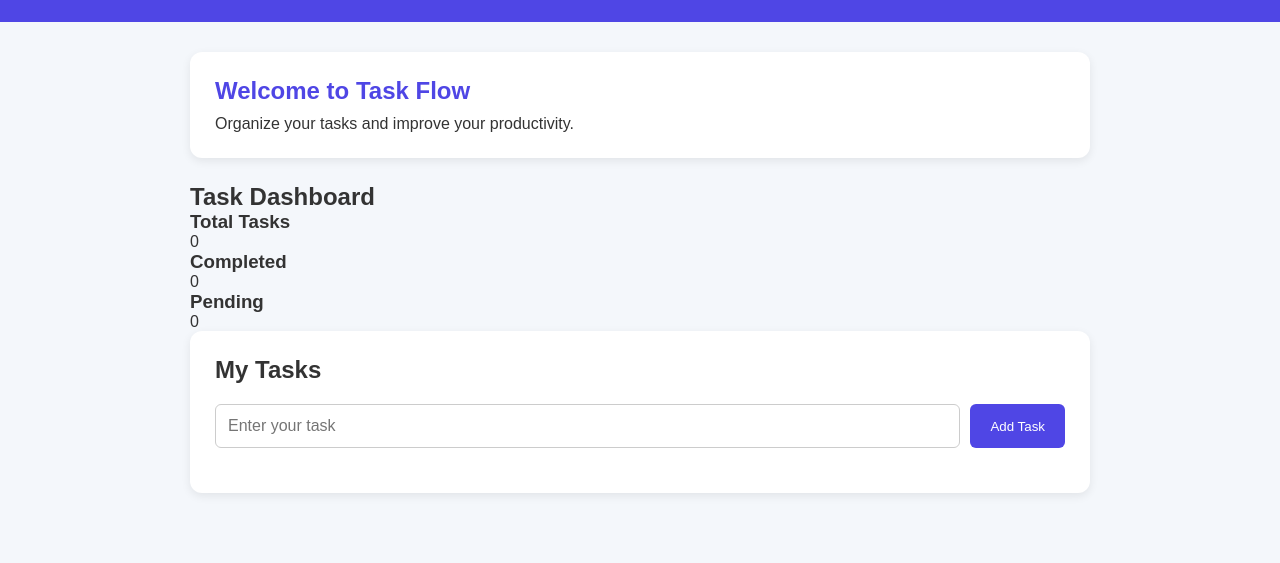
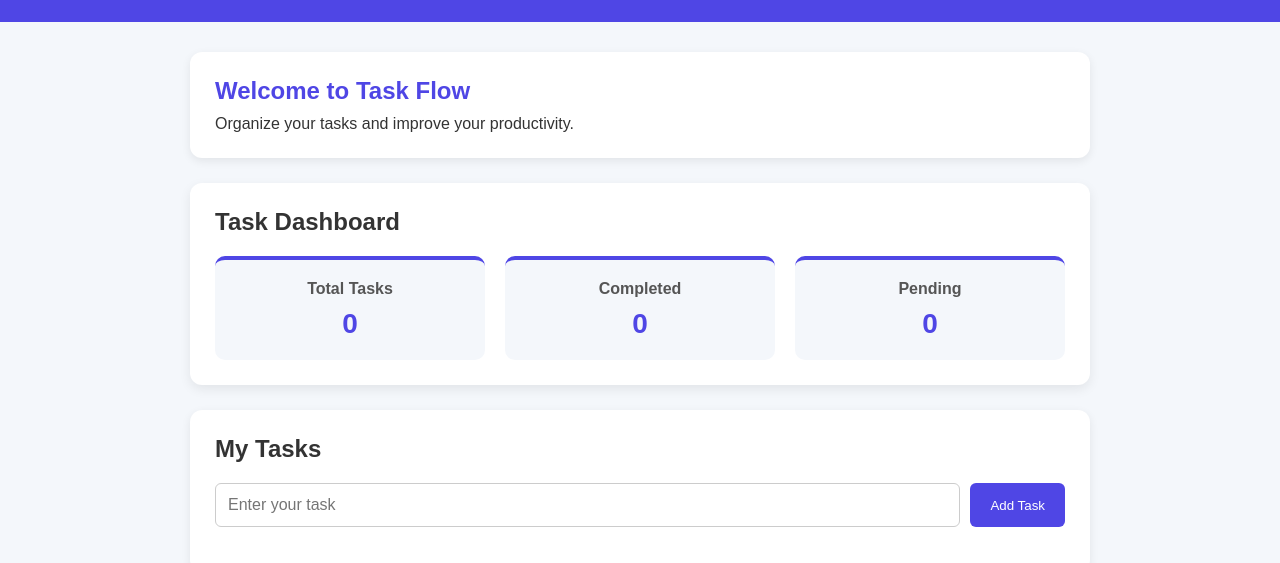
Before and after one commit to ShaminiManikandan/taskflow-management-system, a plain HTML site: page index.html in a window 1280 px wide. Shown: the part 91-654 px from the top of the page. Drawn offline with Linux system fonts and the light colour scheme.

Commit message:
Update style.css

```diff
--- a/style.css
+++ b/style.css
@@ -99,3 +99,49 @@ button:hover {
         width: 100%;
     }
 }
+/* Dashboard Cards */
+
+.dashboard {
+    background: white;
+    padding: 25px;
+    margin-bottom: 25px;
+    border-radius: 12px;
+    box-shadow: 0 4px 12px rgba(0, 0, 0, 0.08);
+}
+
+.dashboard h2 {
+    margin-bottom: 20px;
+    color: #333;
+}
+
+.stats {
+    display: grid;
+    grid-template-columns: repeat(3, 1fr);
+    gap: 20px;
+}
+
+.stat-card {
+    background: #f4f7fb;
+    padding: 20px;
+    border-radius: 10px;
+    text-align: center;
+    border-top: 4px solid #4f46e5;
+}
+
+.stat-card h3 {
+    font-size: 16px;
+    color: #555;
+    margin-bottom: 10px;
+}
+
+.stat-card p {
+    font-size: 28px;
+    font-weight: bold;
+    color: #4f46e5;
+}
+
+@media (max-width: 600px) {
+    .stats {
+        grid-template-columns: 1fr;
+    }
+}
```
